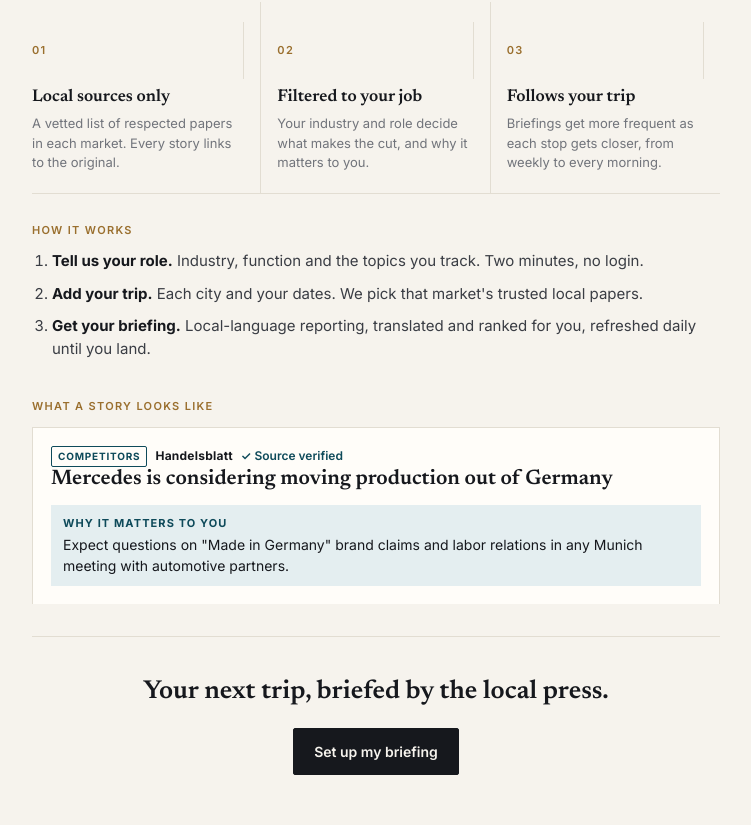
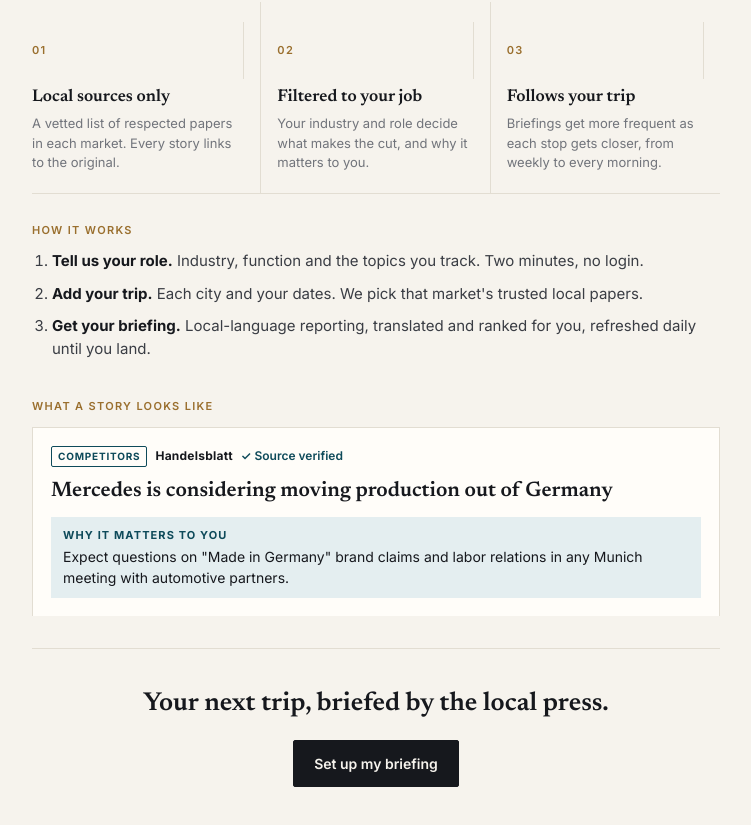
Before and after one commit to kailix1217-source/worldesk, a Next.js app: page / in a window 1280 px wide. Shown: the part 464-1289 px from the top of the page, without its empty margins (264-1015 px from the left). Built offline with nearby package versions, Linux system fonts and the light colour scheme.

Commit message:
style: even spacing between story tag row, title and why-it-matters
Co-Authored-By: Claude Opus 5.5 <noreply@anthropic.com>

```diff
--- a/app/globals.css
+++ b/app/globals.css
@@ -121,7 +121,7 @@ h1, h2, h3 { font-family: var(--serif); font-weight: 600; margin: 0; }
 .story-meta .outlet { font-weight: 700; color: var(--ink); letter-spacing: 0.02em; }
 .verified { color: var(--accent); font-weight: 600; }
 .orig { font-size: 13px; color: var(--muted); margin: 8px 0 4px; }
-.story h3 { font-size: 21px; line-height: 1.25; }
+.story h3 { font-size: 21px; line-height: 1.25; margin-top: 12px; }
 .story.lead h3 { font-size: 28px; }
 .story p.sum { margin: 8px 0 0; color: var(--ink-2); }
 .why { margin-top: 12px; background: var(--accent-soft); padding: 10px 12px; font-size: 14px; }
```
